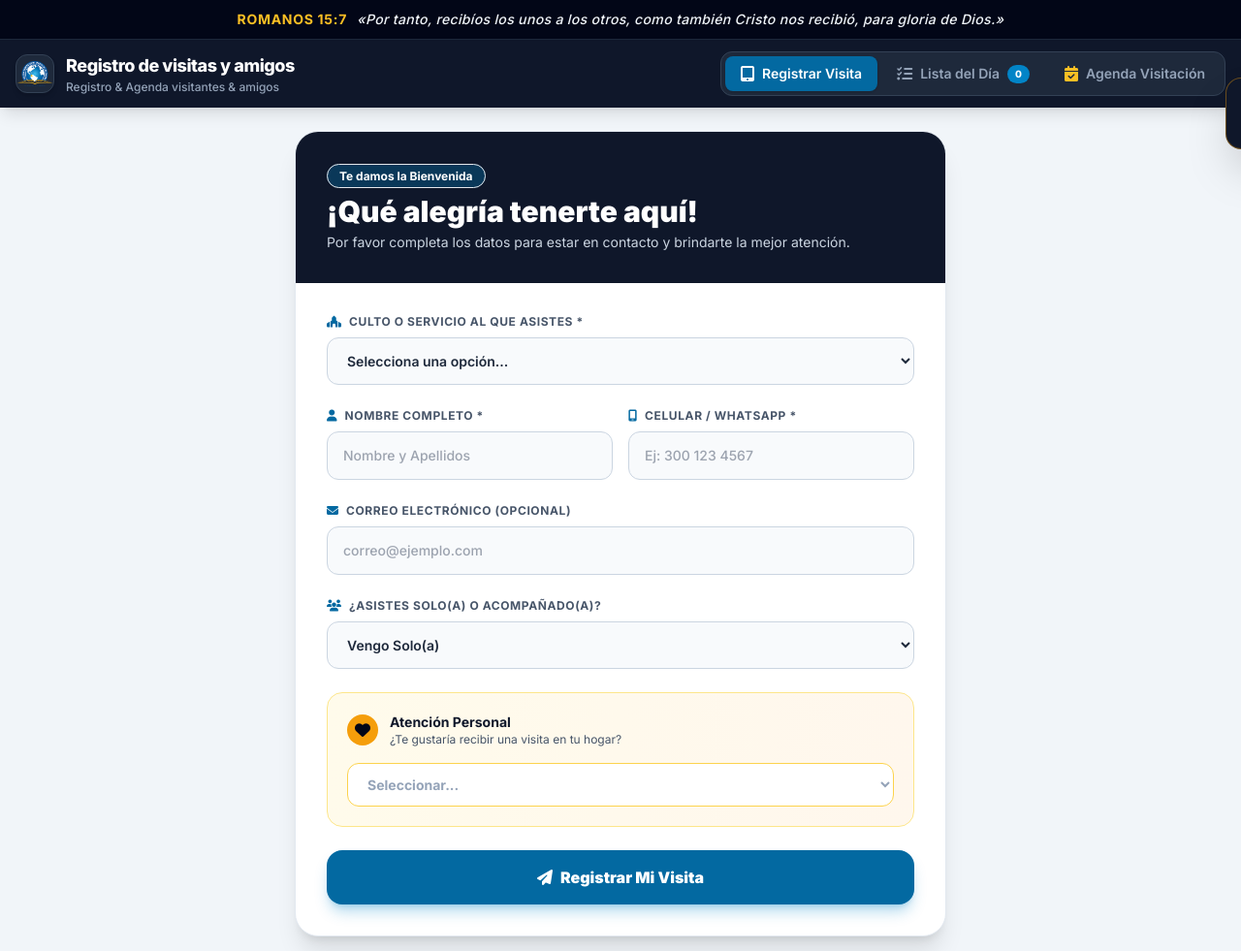
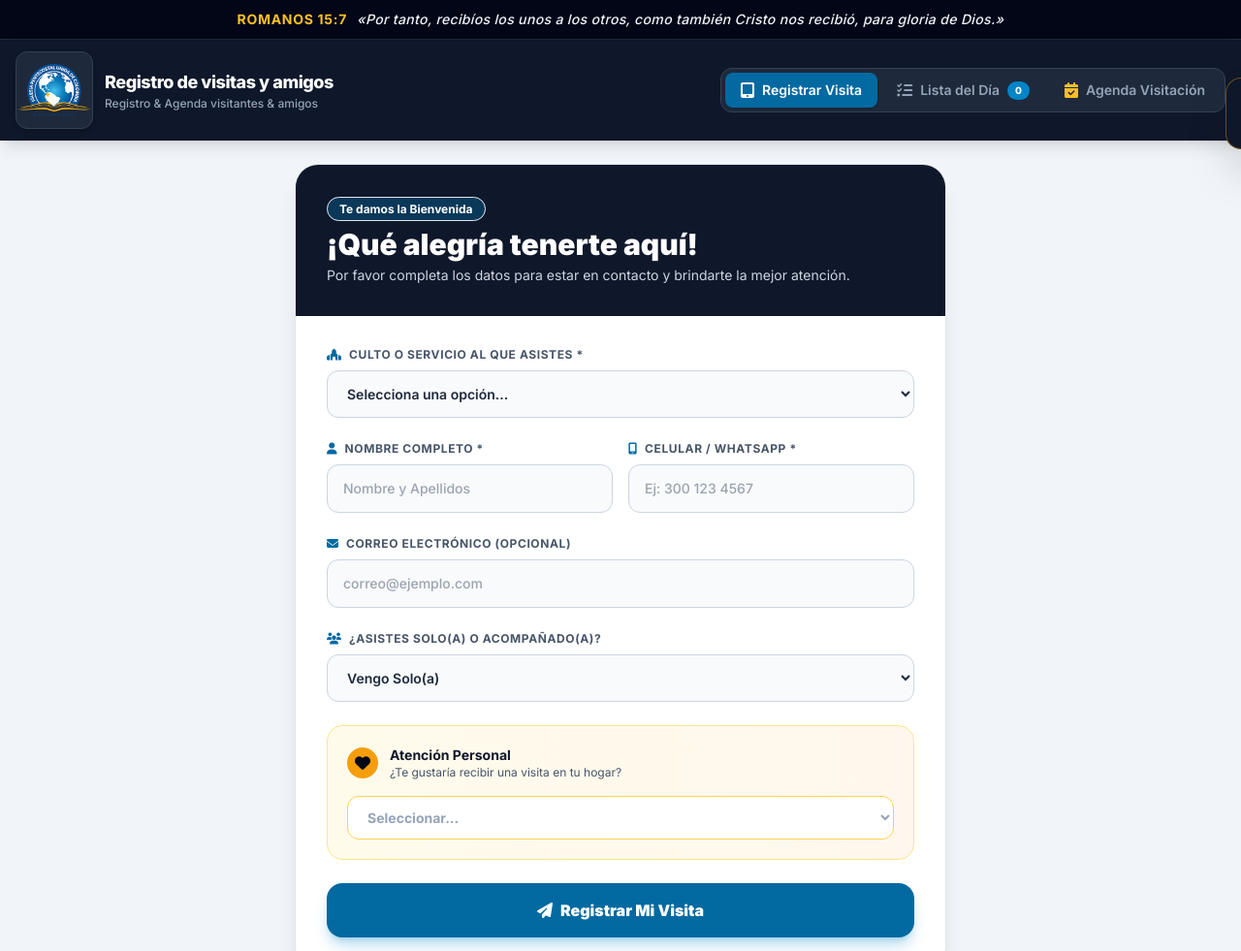
Before and after one commit to ibpdto19-glitch/asistencia-y-agenda, a plain HTML site: page index.html in a window 1280 px wide. Shown: the top 981 px of the page at 97% size. Drawn offline with nearby package versions, Linux system fonts and the light colour scheme; no server answers.

Commit message:
Update index.html

```diff
--- a/index.html
+++ b/index.html
@@ -62,7 +62,7 @@
     <header class="bg-slate-900 text-white shadow-lg sticky top-0 z-40">
         <div class="max-w-7xl mx-auto px-4 py-3 flex items-center justify-between">
             <div class="flex items-center space-x-3">
-                 <div class="w-10 h-10 rounded-xl bg-slate-800 flex items-center justify-center text-white shadow-md overflow-hidden border border-slate-700">
+                 <div class="w-20 h-20 rounded-xl bg-slate-800 flex items-center justify-center text-white shadow-md overflow-hidden border border-slate-700">
 <img
   src="./LOGO_IPUC.webp"
   alt="Logo Iglesia"
```
